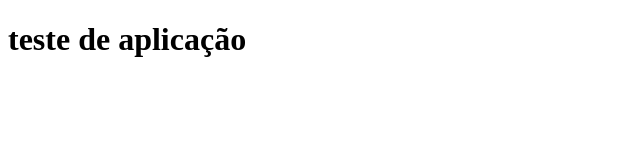
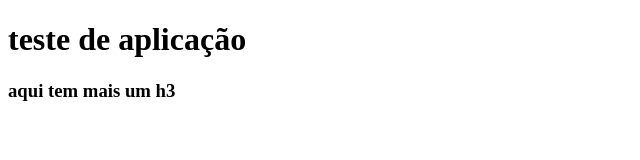
Before and after one commit to cleitonsa/Meus-Projetos-HTML, a plain HTML site: page index.html in a window 1280 px wide. Shown: the whole page, without its empty margins (0-640 px from the left). Drawn offline with Linux system fonts and the light colour scheme.

Commit message:
foi add mais um h3

```diff
--- a/index.html
+++ b/index.html
@@ -9,7 +9,7 @@
 
 	<h1> teste de aplicação </h1>
 
-
+	<h3> aqui tem mais um h3 </h3>
 
 
 </body>
```
